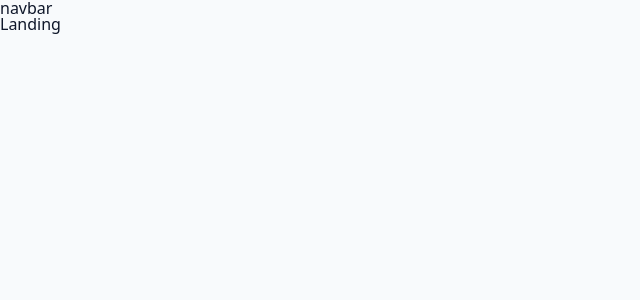
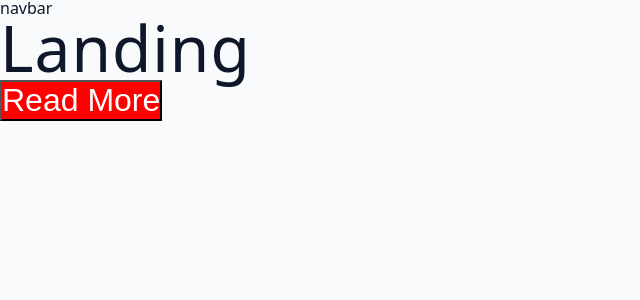
Before and after one commit to iputuagussetiawan/jobify-client, a React (Vite) app: page / in a window 1280 px wide. Shown: the top 300 px of the page, without its empty margins (0-640 px from the left). Built offline with nearby package versions, Linux system fonts and the light colour scheme.

Commit message:
styled component

```diff
--- a/src/pages/Landing.jsx
+++ b/src/pages/Landing.jsx
@@ -1,8 +1,18 @@
-import React from 'react'
+import React from 'react';
+import styled from 'styled-components';
+
+const StyledBtn=styled.button`
+  font-size: 32px;
+  background-color: red;
+  color: white;
+`
 
 const Landing = () => {
   return (
-    <div>Landing</div>
+    <div>
+      <h1>Landing</h1>
+      <StyledBtn> Read More</StyledBtn>
+    </div>
   )
 }
 
```
